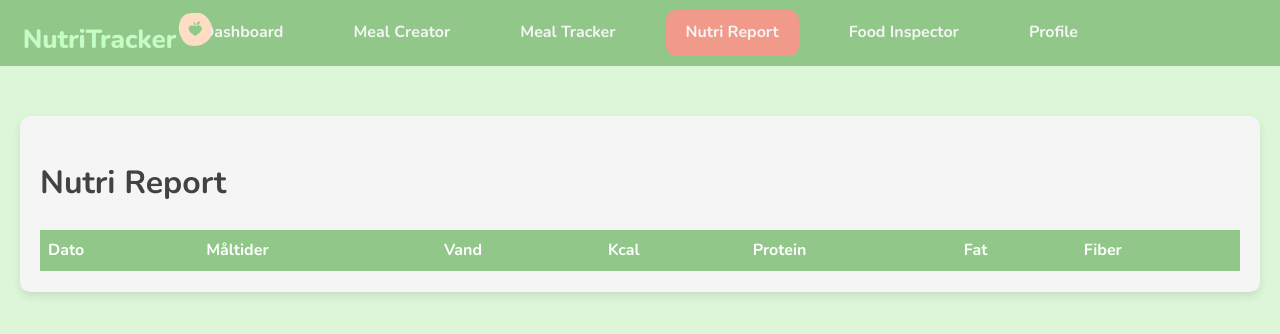
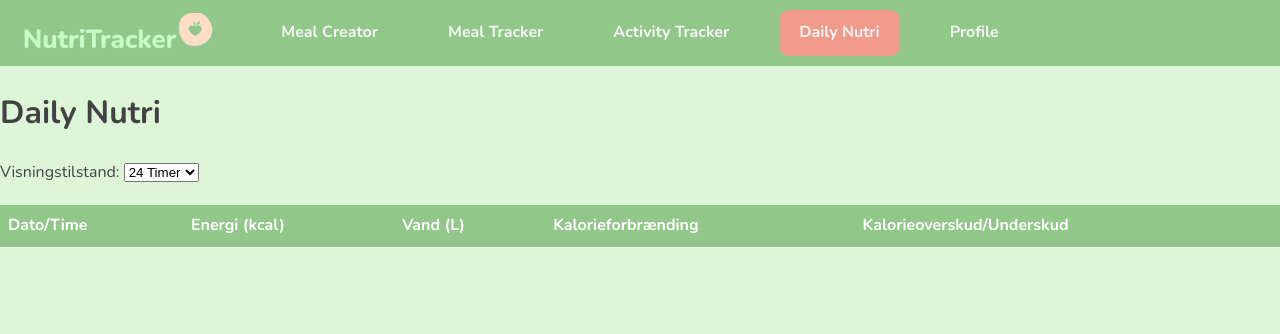
Before and after one commit to Habiiib99/NutriTracker, a plain HTML site: page NutriTracker_Project/dailyNutri.html in a window 1280 px wide. Drawn offline with nearby package versions, Linux system fonts and the light colour scheme.

Commit message:
Update dailyNutri.html

```diff
--- a/NutriTracker_Project/dailyNutri.html
+++ b/NutriTracker_Project/dailyNutri.html
@@ -2,50 +2,44 @@
 <html lang="da">
 <head>
     <meta charset="UTF-8">
-    <meta name="viewport" content="width=device-width, initial-scale=1.0">
-    <title>Nutri Report</title>
-    <!--Linker vores Font fil og CSS-->
+    <title>Daily Nutri</title>
     <link href="https://fonts.googleapis.com/css2?family=Nunito:wght@400;700&display=swap" rel="stylesheet">
     <link rel="stylesheet" href="styles.css">
 </head>
 <body>
-    <div class="error-container"></div> <!-- Container for fejlbeskeder -->
-
-    <!-- Navigationsbar indsættes for hver HTML fil-->
-    <!--Nav-elementet repræsenterer en sektion af en side, der linker til andre dele på siden.-->
     <nav class="navbar">
-        <img src="Billede2.png" alt="NutriTracker Logo" class="navbar-logo"> <!--Link til logo-->
-        <a href="dashboard.html">Dashboard</a>
+        <img src="Billede2.png" alt="NutriTracker Logo" class="navbar-logo">
         <a href="mealcreator.html">Meal Creator</a>
         <a href="mealtracker.html">Meal Tracker</a>
-        <a href="nutriReport.html" class="active">Nutri Report</a>
-        <a href="food-inspector.html">Food Inspector</a>
+        <a href="Activity.html">Activity Tracker</a>
+        <a href="dailyNutri.html" class="active">Daily Nutri</a>
         <a href="profile.html">Profile</a>
-     </nav>
+    </nav>
 
-     <div class="nutri-report-container">
-        <h1>Nutri Report</h1> <!--Overskift-->
+    <div class="daily-nutri-container">
+        <h1>Daily Nutri</h1>
+        <label for="view-mode">Visningstilstand:</label>
+        <select id="view-mode">
+            <option value="daily">24 Timer</option>
+            <option value="monthly">Måned</option>
+        </select>
         <table>
             <thead>
-                <tr> <!--Tabel med diverse oplysninnger i rækker-->
-                    <th>Dato</th>
-                    <th>Måltider</th>
-                    <th>Vand</th>
-                    <th>Kcal</th>
-                    <th>Protein</th>
-                    <th>Fat</th>
-                    <th>Fiber</th>
+                <tr>
+                    <th>Dato/Time</th>
+                    <th>Energi (kcal)</th>
+                    <th>Vand (L)</th>
+                    <th>Kalorieforbrænding</th>
+                    <th>Kalorieoverskud/Underskud</th>
                 </tr>
             </thead>
-            <tbody class="report-entries">
-                <!-- Rapportindlæg vil blive genereret og indsat her af JavaScript -->
+            <tbody class="nutri-entries">
+                <!-- Rapportindlæg genereres og indsættes her -->
             </tbody>
         </table>
         <div class="loading-indicator" hidden>Loading...</div>
     </div>
 
-    <!-- Link til JavaScript-filerne-->
-    <script src="api.js"></script>
-    <script src="nutriReport.js"></script>
+    <script src="dailyNutri.js"></script>
 </body>
 </html>
```
